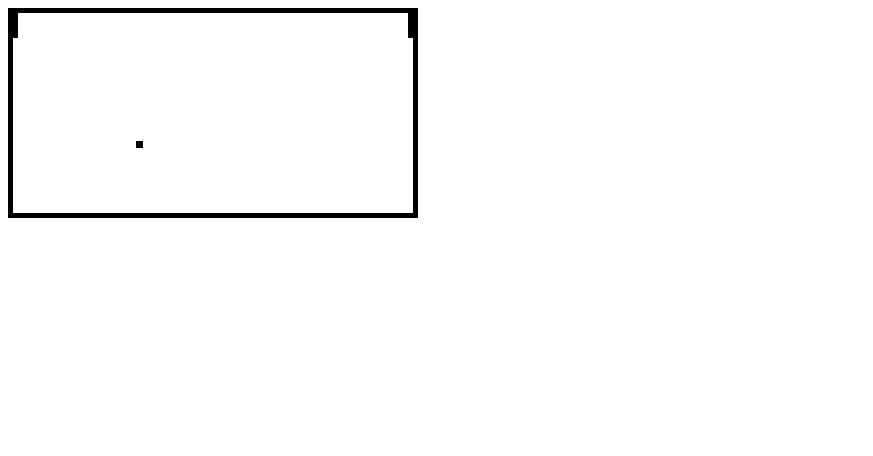
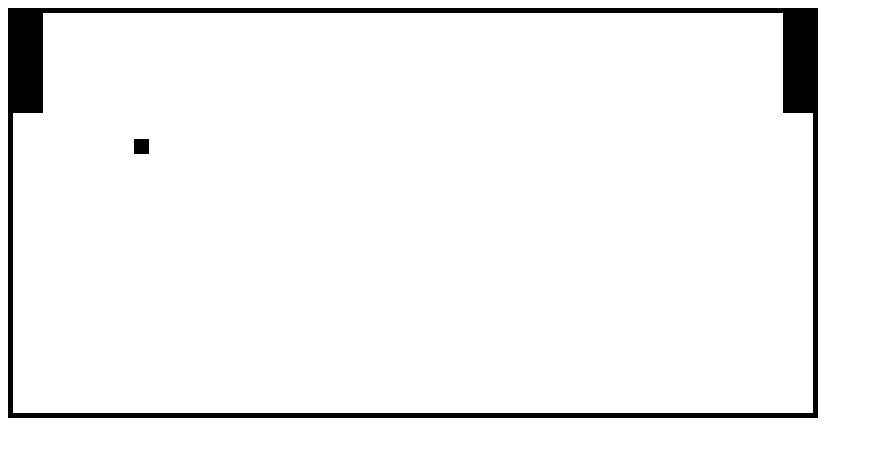
Before and after one commit to CodeMart10/pong, a plain HTML site: page index.html in a window 1280 px wide. Shown: the whole page, without its empty margins (0-873 px from the left). Drawn offline with Linux system fonts and the light colour scheme.

Commit message:
made paddle bug less relevant but not completely fixed

```diff
--- a/script.js
+++ b/script.js
@@ -6,8 +6,8 @@ let body = document.querySelector("section");
 
 //Ball properties
 const ball = {
-  height: 7,
-  width: 7,
+  height: 15,
+  width: 15,
   xDiff: 1,
   yDiff: .5,
   speed: 1
@@ -16,17 +16,17 @@ const ball = {
 //Paddles propeties
 let pads = {
   x1: 0,
-  x2: 590,
-  height: 25,
-  width: 5,
+  x2: 770,
+  height: 100,
+  width: 30,
   speed1: 15,
   speed2: 15
 }
 
 //Border
 const border = {
-  height: 200,
-  width: 400
+  height: 400,
+  width: 800
 }
 
 //Ball and paddles starting/live position
@@ -53,17 +53,29 @@ const time = setInterval(() => {
 
   //Paddle 2
   if ((padY2 < y + ball.height) &&
-      (padY2 + pads.height >= y) &&
-      (x + ball.width >= pads.x2)){
-        ball.xDiff *= -1;
+      (padY2 + pads.height >= y)) {
+
+        if (x + ball.width > pads.x2){
+          ball.yDiff *= -1;
+        }
+
+        else if (x + ball.width == pads.x2){
+          ball.xDiff *= -1;
+        }
   }
 
   //Paddle1
-  if((pads.x1 + pads.width >= x) &&
-     (padY1 < y + ball.height) &&
-     (padY1 + pads.height >= y)){
-          ball.xDiff *= -1;
-  }
+  if ((padY1 < y + ball.height) &&
+  (padY1 + pads.height >= y)){
+
+        if (pads.x1 + pads.width > x){
+              ball.yDiff *= -1;
+        }
+
+        else if (pads.x1 + pads.width == x){
+              ball.xDiff *= -1;
+        }
+ }
 
 //ball slope
 y += ball.yDiff;
--- a/styles.css
+++ b/styles.css
@@ -4,8 +4,8 @@
 /** Border **/
 section{
   border: 5px solid black;
-  width: 400px;
-  height: 200px;
+  width: 800px;
+  height: 400px;
   position: relative;
 }
 
@@ -15,16 +15,16 @@ div{
   position: absolute;
   top: 20px;
   left: 200px;
-  width: 7px;
-  height: 7px;
+  width: 15px;
+  height: 15px;
 }
 
 
 /** Paddles **/
 #paddle1, #paddle2{
   position: absolute;
-  height: 25px;
-  width: 5px;
+  height: 100px;
+  width: 30px;
 }
 
 #paddle1 {
@@ -33,5 +33,5 @@ div{
 }
 #paddle2 {
   top: 0px;
-  left: 395px;
+  left: 770px;
 }
```
